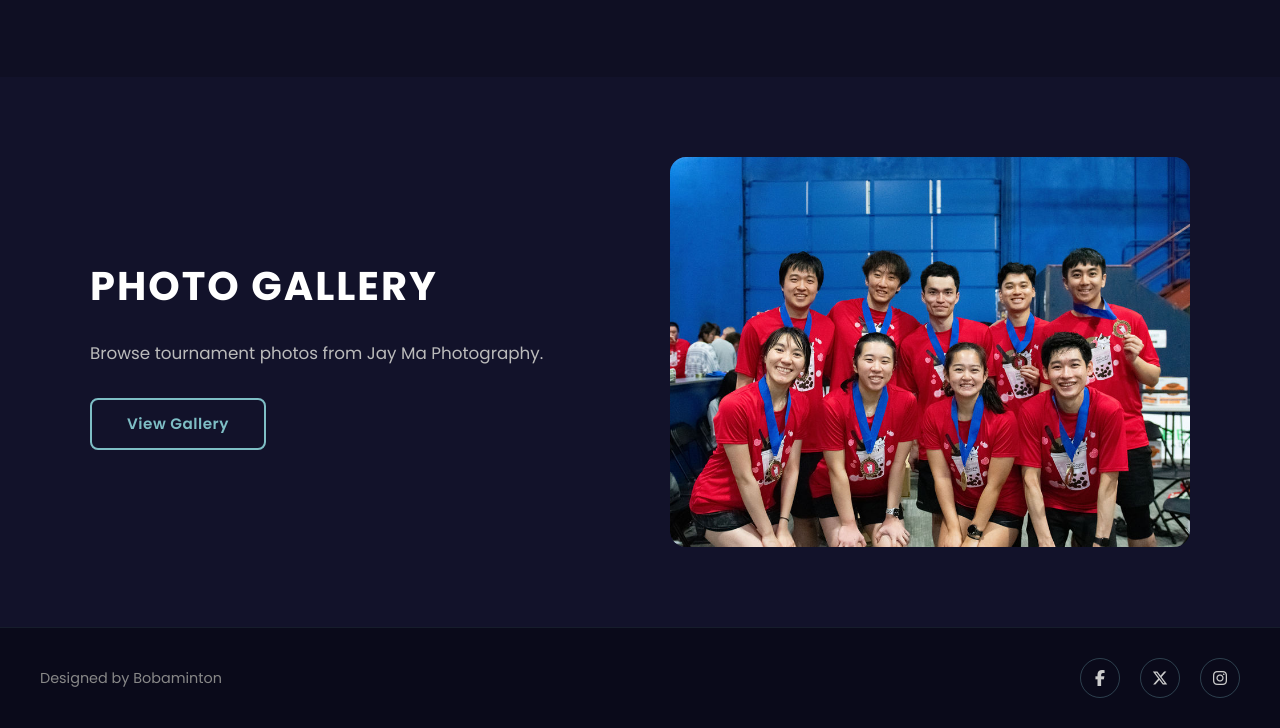
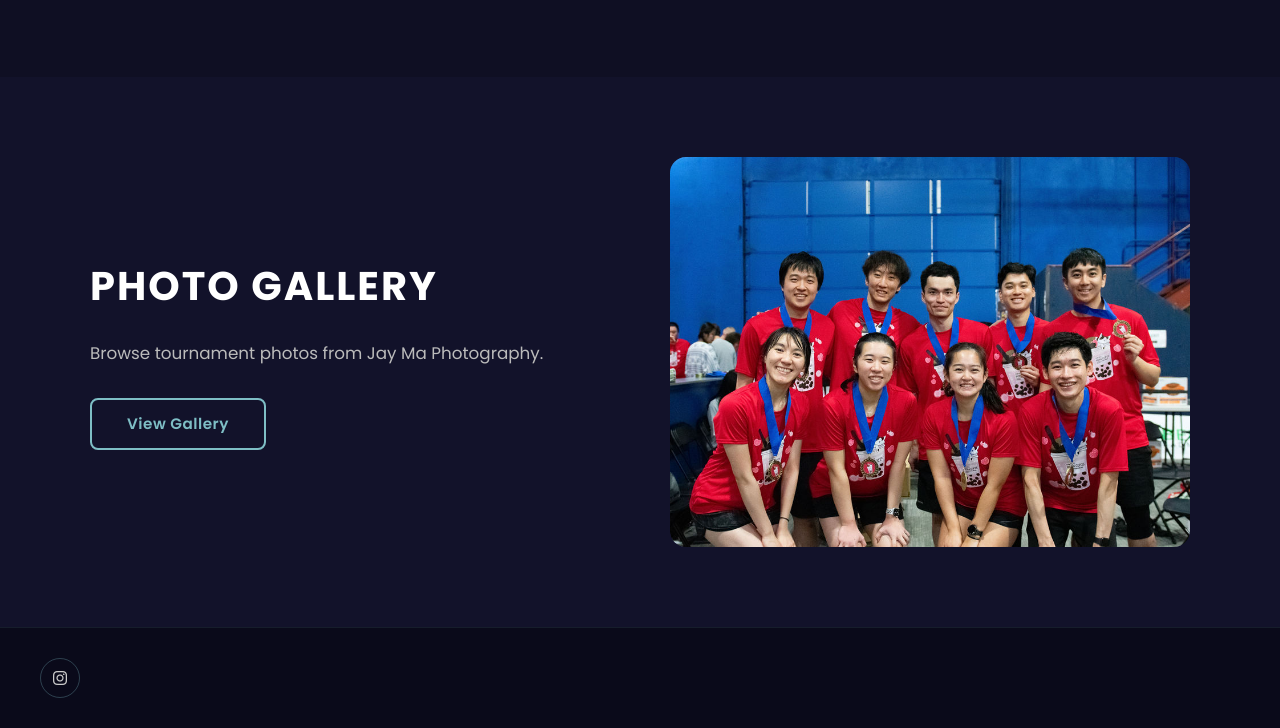
Before and after one commit to b4db100d/Bobaminton, a plain HTML site: page index.html in a window 1280 px wide. Shown: the part 3304-4032 px from the top of the page. Drawn offline with Linux system fonts and the light colour scheme.

Commit message:
Update footer content and remove social links
Removed footer information and some social media links.

```diff
--- a/index.html
+++ b/index.html
@@ -164,10 +164,7 @@
   <footer id="contact" class="site-footer">
     <div class="footer-bottom">
       <div class="footer-container">
-        <p class="footer-info">Designed by Bobaminton</p>
         <div class="footer-social">
-          <a href="https://facebook.com/" class="social-icon" aria-label="Facebook"><i class="fab fa-facebook-f"></i></a>
-          <a href="https://twitter.com/" class="social-icon" aria-label="Twitter"><i class="fab fa-x-twitter"></i></a>
           <a href="https://instagram.com/boba_minton" class="social-icon" aria-label="Instagram"><i class="fab fa-instagram"></i></a>
         </div>
       </div>
```
